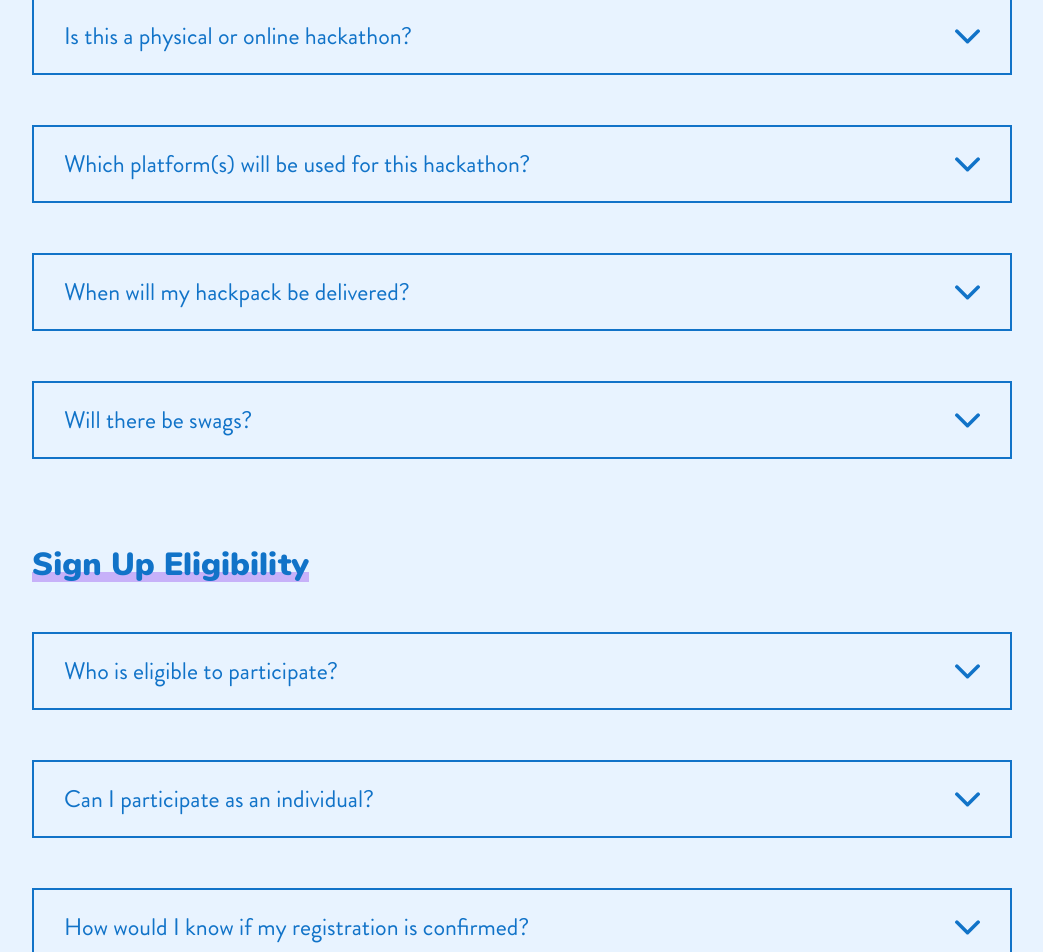
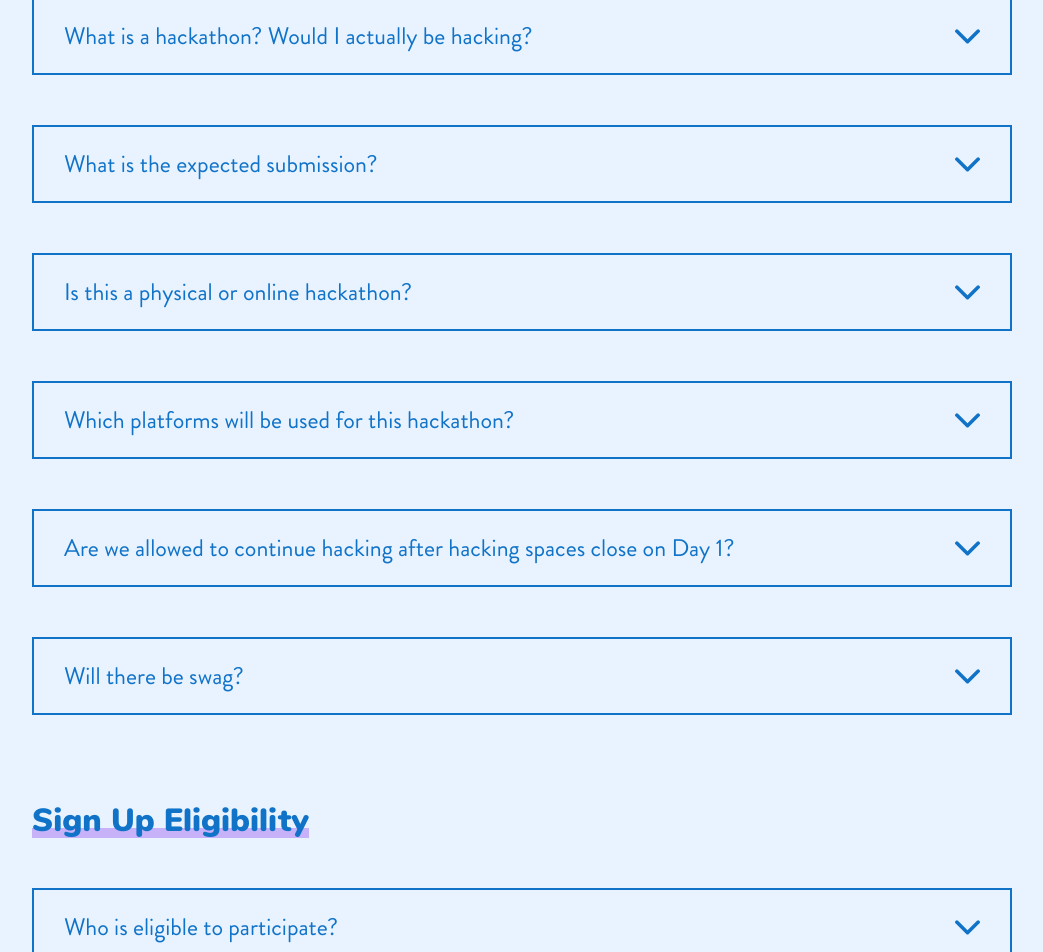
Before and after one commit to Strryke/wth-2022, a Vue app: page / in a window 1280 px wide. Shown: the part 5420-6372 px from the top of the page, without its empty margins (118-1161 px from the left). Built offline with nearby package versions, Linux system fonts and the light colour scheme.

Commit message:
updated faq

```diff
--- a/src/sections/faq/faqData.ts
+++ b/src/sections/faq/faqData.ts
@@ -4,29 +4,40 @@ export const faqData = [
     content: [
       {
         id: 1,
-        title: 'Is this a physical or online hackathon?',
+        title: 'What is a hackathon? Would I actually be hacking?',
         type: 'text',
-        content: `Due to the current restrictions, the hackathon will be held completely online.
-          However, SUTD participants could use the allocated spaces in campus to do their hacking.`,
+        content: `A hackathon is an event where participants come up with creative solutions for pertinent problems in our society in a short amount of time. With such a short amount of time allocated to bring an idea to fruition, certain techniques are applied to produce something fast. We call this hacking.`,
       },
       {
         id: 2,
-        title: 'Which platform(s) will be used for this hackathon?',
+        title: 'What is the expected submission?',
         type: 'text',
-        content: `The main platform that we’ll be using is Slack. Briefings will be done on Zoom, and the exhibition will be done on Spatial.chat.`,
+        content: `Within the two-day period of What The Hack, you are not expected to have a fully polished solution. A functioning prototype is expected, as well as an idea of how the complete product would function. Hardware, software or a combination of both are all accepted.`,
       },
       {
         id: 3,
-        title: 'When will my hackpack be delivered?',
+        title: 'Is this a physical or online hackathon?',
         type: 'text',
         content:
-          'We will be delivering the hackpacks to the team leader’s address during the week before the hackathon, do keep a lookout!',
+          'WTH 2022 returns in-person on the SUTD campus! All participants are required to be on-site for the set duration of the hackathon. ',
       },
       {
         id: 4,
-        title: 'Will there be swags?',
+        title: 'Which platforms will be used for this hackathon?',
         type: 'text',
-        content: 'Swags will only be delivered to participants who made submissions and pitched their solutions.',
+        content:
+          'Announcements will be made on a Telegram channel. Keep a lookout for an email from us closer to the event for the link. Submissions will be uploaded to Devpost.',
+      },
+      {
+        id: 5,
+        title: 'Are we allowed to continue hacking after hacking spaces close on Day 1?',
+        content:
+          'Yes. Participants have to leave the hacking spaces at 10pm on day 1, but you can still continue hacking.',
+      },
+      {
+        id: 6,
+        title: 'Will there be swag?',
+        content: 'Of course! Swag will be distributed during the hackathon.',
       },
     ],
   },
@@ -34,35 +45,28 @@ export const faqData = [
     title: 'Sign Up Eligibility',
     content: [
       {
-        id: 5,
+        id: 7,
         title: 'Who is eligible to participate?',
         type: 'text',
-        content: `You need to be at least 13 years of age at the time of the event to be eligible to participate.
-          If you are over 13 but under 18 years of age, you will be eligible to participate only if you have parental consent (please submit the signed consent forms).
-          If you are 18 and older, you would need to submit a signed consent form.
-          The respective forms will be emailed to you upon confirmation of your registration.`,
-      },
-      {
-        id: 6,
-        title: 'Can I participate as an individual?',
-        type: 'text',
-        content: `No. However, we will provide a Slack channel for you to mingle and form a team,
-          or you could choose to be randomly grouped based on your skills and problem themes.
-          Take this chance to meet new people!`,
-      },
-      {
-        id: 7,
-        title: 'How would I know if my registration is confirmed?',
-        type: 'text',
-        content: `You will receive an email stating that your registration is confirmed
-          along with a copy of consent form for your completion.`,
+        content: `All students aged 13 and above (as of 19th Dec 2022) registered at an educational institution in Singapore can participate. Students waiting for entry into university, including Full-Time National Servicemen (NSFs) are also eligible to participate. `,
       },
       {
         id: 8,
+        title: 'Do I need to sign up with a team?',
+        type: 'text',
+        content: `It is recommended you form a team prior to signing up. However, you can sign up without a team and form teams at the start of the hackathon.`,
+      },
+      {
+        id: 9,
+        title: 'How would I know if my registration is confirmed?',
+        content:
+          'An email with more information will be sent to you after you submit the online signup form. If you do not receive the email within 3 days of signing up, do contact us. ',
+      },
+      {
+        id: 10,
         title: 'Do I need to have any background in Computer Science / Hacking?',
-        type: 'text',
-        content: `You do not need a background in either, although knowing some basic coding will help a lot.
-          Just come with an open mind to learn and try new things!`,
+        content:
+          'You do not need a background in either, although knowing some basic coding will help a lot. Just come with an open mind to learn and try new things! ',
       },
     ],
   },
@@ -70,26 +74,13 @@ export const faqData = [
     title: 'Registration',
     content: [
       {
-        id: 9,
+        id: 11,
         title: 'When is the registration deadline?',
         type: 'text',
-        content: `We will close registration when we hit the maximum capacity allowable for the hackathon or
-          by 3rd September 2359hrs, depending on whichever one is earlier.`,
+        content: `We will close registration when we hit the maximum capacity allowable for the hackathon or by 3rd December 2359hrs, depending on whichever one is earlier.`,
       },
       {
-        id: 10,
-        title: 'If I have opted to have my team formed for me, how will I meet my team?',
-        type: 'text',
-        content: `You will need to join the Slack workspace and will be invited to the #randomized channel.
-          Everyone in the #randomized channel will then be grouped in a randomized manner by our in-house Slack bot.
-          You will then be able to contact your potential group mates on the Slack workspace.
-          Note that due to the possibility of varying number of participant signups, the bot might not assign you to any confirmed group, and as such,
-          you might not be able to participate in the hackathon.
-          More information would be provided in the Slack workspace.
-          If you are unsure, feel free to contact @jamestiotio in our Slack workspace.`,
-      },
-      {
-        id: 11,
+        id: 12,
         title: 'Is this hackathon free?',
         type: 'text',
         content: `Yes, this hackathon is completely free. Join us and have fun,
```
